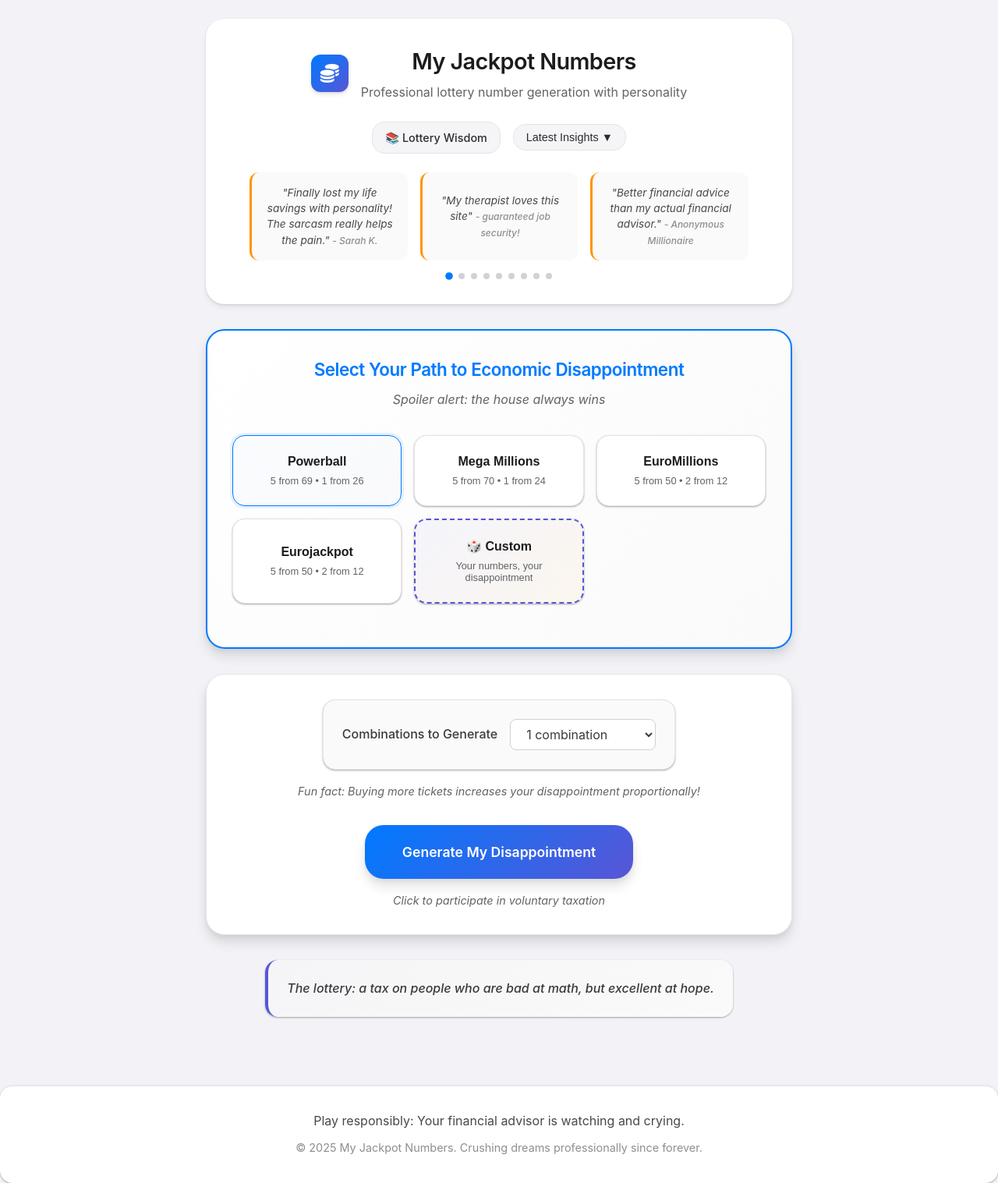
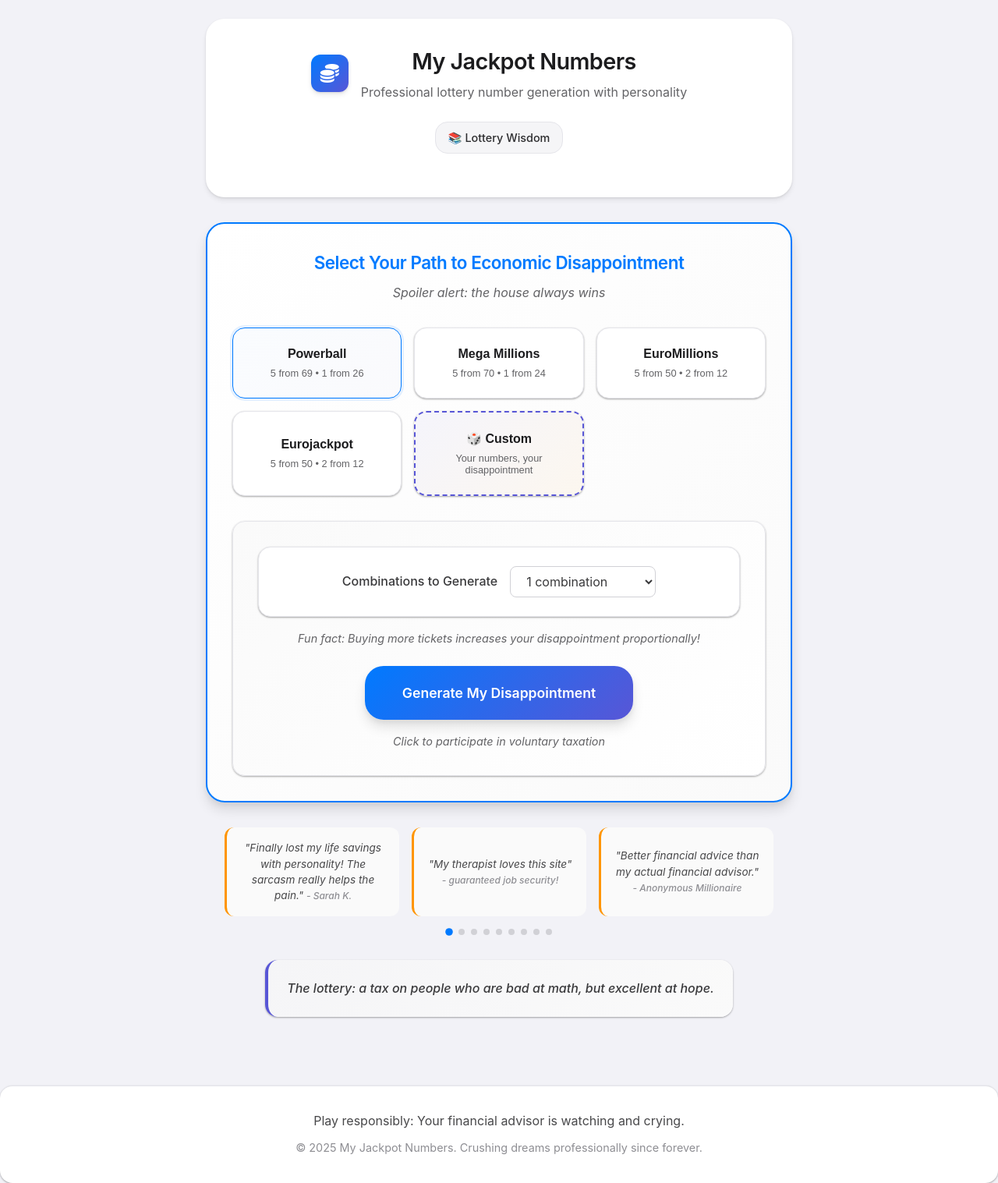
Before and after one commit to budi11111/sarcastic-lottery, a Flask app: page / in a window 1280 px wide. Shown: the whole page at 78% size. Run offline with Flask 3, Linux system fonts and the light colour scheme; some web fonts are replaced.

Commit message:
Major UX improvements: unified generator section moved to top, enhanced Lottery Wisdom navigation with hover dropdown

```diff
--- a/static/css/style.css
+++ b/static/css/style.css
@@ -156,31 +156,32 @@
     box-shadow: var(--shadow-md);
 }
 
-/* Blog Preview Dropdown */
-.blog-preview-toggle {
+/* Blog Navigation with Hover Dropdown */
+.blog-nav-wrapper {
     position: relative;
 }
 
-.blog-preview-btn {
+.lottery-wisdom-link {
     background: var(--gray-100);
     color: var(--gray-800);
-    border: 1px solid var(--gray-200);
+    text-decoration: none;
     padding: var(--spacing-sm) var(--spacing-md);
     border-radius: var(--radius-lg);
     font-size: 0.9rem;
     font-weight: var(--font-weight-medium);
-    cursor: pointer;
     transition: all 0.2s ease;
+    border: 1px solid var(--gray-200);
+    display: inline-block;
 }
 
-.blog-preview-btn:hover {
+.lottery-wisdom-link:hover {
     background: var(--secondary-color);
     color: var(--white);
     transform: translateY(-1px);
     box-shadow: var(--shadow-md);
 }
 
-.blog-preview-dropdown {
+.lottery-wisdom-dropdown {
     position: absolute;
     top: 100%;
     left: 50%;
@@ -192,6 +193,15 @@
     min-width: 300px;
     z-index: 1000;
     margin-top: var(--spacing-sm);
+    opacity: 1;
+    visibility: visible;
+    transition: all 0.3s ease;
+}
+
+.lottery-wisdom-dropdown.hidden {
+    opacity: 0;
+    visibility: hidden;
+    transform: translateX(-50%) translateY(-10px);
 }
 
 .blog-preview-item {
@@ -242,83 +252,8 @@
     text-decoration: underline;
 }
 
-/* FIXED Reviews Carousel */
-.reviews-carousel-container {
-    margin-top: var(--spacing-lg);
-}
-
-.reviews-carousel {
-    overflow: hidden;
-    position: relative;
-    margin-bottom: var(--spacing-md);
-    border-radius: var(--radius-md);
-}
-
-.carousel-track {
-    display: flex;
-    transition: transform 0.5s ease;
-    width: 100%;
-}
-
-.carousel-slide {
-    min-width: 100%;
-    display: flex !important;
-    gap: var(--spacing-md) !important;
-    justify-content: center;
-    align-items: stretch;
-    padding: 0 var(--spacing-md);
-    box-sizing: border-box;
-}
-
-.review-slide {
-    flex: 1;
-    max-width: calc(33.333% - var(--spacing-md));
-    background: var(--gray-50);
-    padding: var(--spacing-md);
-    border-radius: var(--radius-md);
-    border-left: 3px solid var(--warning-color);
-    box-sizing: border-box;
-    display: flex;
-    align-items: center;
-}
-
-.review-slide p {
-    font-size: 0.85rem;
-    font-style: italic;
-    color: var(--gray-600);
-    line-height: 1.5;
-    margin: 0;
-    text-align: center;
-}
-
-.review-slide span {
-    font-size: 0.75rem;
-    color: var(--gray-400);
-    font-weight: var(--font-weight-medium);
-}
-
-.carousel-indicators {
-    display: flex;
-    justify-content: center;
-    gap: var(--spacing-sm);
-}
-
-.indicator {
-    width: 8px;
-    height: 8px;
-    border-radius: var(--radius-full);
-    background: var(--gray-300);
-    cursor: pointer;
-    transition: all 0.3s ease;
-}
-
-.indicator.active {
-    background: var(--primary-color);
-    transform: scale(1.2);
-}
-
-/* Priority Section - Core Functionality */
-.priority-section {
+/* UNIFIED GENERATOR SECTION - New Priority Section */
+.unified-generator {
     background: linear-gradient(135deg, var(--white), var(--gray-50));
     border: 2px solid var(--primary-color);
     border-radius: var(--radius-xl);
@@ -327,23 +262,14 @@
     box-shadow: var(--shadow-lg);
 }
 
-.priority-section h2 {
+.unified-generator h2 {
+    text-align: center;
     color: var(--primary-color) !important;
-    text-shadow: 0 1px 2px rgba(0, 122, 255, 0.1);
-}
-
-/* Enhanced Lottery Selector */
-.lottery-selector {
-    margin-bottom: var(--spacing-xl);
-}
-
-.lottery-selector h2 {
-    text-align: center;
-    color: var(--gray-900);
     margin-bottom: var(--spacing-sm);
     font-weight: var(--font-weight-semibold);
     font-size: 1.4rem;
     letter-spacing: -0.02em;
+    text-shadow: 0 1px 2px rgba(0, 122, 255, 0.1);
 }
 
 .section-subtitle {
@@ -354,11 +280,12 @@
     font-style: italic;
 }
 
+/* Enhanced Lottery Selector */
 .lottery-grid {
     display: grid;
     grid-template-columns: repeat(auto-fit, minmax(160px, 1fr));
     gap: var(--spacing-md);
-    margin-bottom: var(--spacing-lg);
+    margin-bottom: var(--spacing-xl);
 }
 
 .lottery-btn {
@@ -529,32 +456,28 @@
     max-height: 100px;
 }
 
-/* Core Actions Section */
-.core-actions {
-    background: var(--white);
-    border-radius: var(--radius-xl);
+/* INTEGRATED Generator Controls */
+.generator-controls {
+    background: linear-gradient(135deg, var(--gray-50), var(--white));
+    border-radius: var(--radius-lg);
     padding: var(--spacing-xl);
-    margin-bottom: var(--spacing-xl);
-    box-shadow: var(--shadow-lg);
     border: 1px solid var(--gray-200);
+    box-shadow: var(--shadow-sm);
 }
 
-/* Options Section */
-.options-section {
-    margin-bottom: var(--spacing-xl);
-    text-align: center;
-}
-
+/* Options Section - Integrated */
 .option-card {
-    background: var(--gray-50);
+    background: var(--white);
     padding: var(--spacing-lg);
     border-radius: var(--radius-lg);
     box-shadow: var(--shadow-sm);
     border: 1px solid var(--gray-200);
-    display: inline-flex;
+    display: flex;
     align-items: center;
+    justify-content: center;
     gap: var(--spacing-md);
     margin-bottom: var(--spacing-md);
+    flex-wrap: wrap;
 }
 
 .option-card label {
@@ -587,9 +510,11 @@
     font-size: 0.9rem;
     color: var(--gray-500);
     font-style: italic;
+    text-align: center;
+    margin-bottom: var(--spacing-lg);
 }
 
-/* Enhanced Generate Button */
+/* Enhanced Generate Button - Integrated */
 .generate-section {
     text-align: center;
     margin-bottom: 0;
@@ -646,6 +571,81 @@
     font-size: 0.9rem;
     color: var(--gray-500);
     font-style: italic;
+}
+
+/* FIXED Reviews Carousel - MOVED BELOW GENERATOR */
+.reviews-carousel-container {
+    margin: var(--spacing-xl) 0;
+}
+
+.reviews-carousel {
+    overflow: hidden;
+    position: relative;
+    margin-bottom: var(--spacing-md);
+    border-radius: var(--radius-md);
+}
+
+.carousel-track {
+    display: flex;
+    transition: transform 0.5s ease;
+    width: 100%;
+}
+
+.carousel-slide {
+    min-width: 100%;
+    display: flex !important;
+    gap: var(--spacing-md) !important;
+    justify-content: center;
+    align-items: stretch;
+    padding: 0 var(--spacing-md);
+    box-sizing: border-box;
+}
+
+.review-slide {
+    flex: 1;
+    max-width: calc(33.333% - var(--spacing-md));
+    background: var(--gray-50);
+    padding: var(--spacing-md);
+    border-radius: var(--radius-md);
+    border-left: 3px solid var(--warning-color);
+    box-sizing: border-box;
+    display: flex;
+    align-items: center;
+}
+
+.review-slide p {
+    font-size: 0.85rem;
+    font-style: italic;
+    color: var(--gray-600);
+    line-height: 1.5;
+    margin: 0;
+    text-align: center;
+}
+
+.review-slide span {
+    font-size: 0.75rem;
+    color: var(--gray-400);
+    font-weight: var(--font-weight-medium);
+}
+
+.carousel-indicators {
+    display: flex;
+    justify-content: center;
+    gap: var(--spacing-sm);
+}
+
+.indicator {
+    width: 8px;
+    height: 8px;
+    border-radius: var(--radius-full);
+    background: var(--gray-300);
+    cursor: pointer;
+    transition: all 0.3s ease;
+}
+
+.indicator.active {
+    background: var(--primary-color);
+    transform: scale(1.2);
 }
 
 /* Wisdom Section */
@@ -1093,7 +1093,7 @@
         margin-bottom: var(--spacing-sm);
     }
 
-    .blog-preview-dropdown {
+    .lottery-wisdom-dropdown {
         min-width: 250px;
         left: 0;
         transform: none;
@@ -1133,7 +1133,7 @@
         font-size: 1rem;
     }
 
-    .nav-link, .blog-preview-btn {
+    .nav-link, .lottery-wisdom-link {
         font-size: 0.8rem;
         padding: var(--spacing-sm);
     }
@@ -1171,7 +1171,11 @@
         font-size: 1.8rem;
     }
 
-    .core-actions {
+    .unified-generator {
+        padding: var(--spacing-lg);
+    }
+
+    .generator-controls {
         padding: var(--spacing-lg);
     }
 }
--- a/templates/index.html
+++ b/templates/index.html
@@ -25,10 +25,9 @@
 
         <!-- Navigation -->
         <div class="navigation">
-            <a href="/blog" class="nav-link">📚 Lottery Wisdom</a>
-            <div class="blog-preview-toggle">
-                <button id="blogPreviewBtn" class="blog-preview-btn">Latest Insights ▼</button>
-                <div id="blogPreview" class="blog-preview-dropdown hidden">
+            <div class="blog-nav-wrapper">
+                <a href="/blog" class="nav-link lottery-wisdom-link">📚 Lottery Wisdom</a>
+                <div class="lottery-wisdom-dropdown hidden">
                     {% for post in recent_posts[:3] %}
                     <div class="blog-preview-item">
                         <a href="/blog/{{ post.slug }}">{{ post.title }}</a>
@@ -41,25 +40,14 @@
                 </div>
             </div>
         </div>
-
-        <!-- Testimonial Reviews Carousel -->
-        <div class="reviews-carousel-container">
-            <div class="reviews-carousel" id="reviewsCarousel">
-                <div class="carousel-track" id="reviewsTrack">
-                    <!-- Reviews will be inserted by JavaScript -->
-                </div>
-            </div>
-            <div class="carousel-indicators" id="reviewsIndicators">
-                <!-- Indicators will be inserted by JavaScript -->
-            </div>
-        </div>
     </header>
 
-    <!-- CORE FUNCTIONALITY MOVED UP - Lottery Type Selector -->
-    <section class="lottery-selector priority-section">
+    <!-- UNIFIED GENERATOR SECTION - MOVED ABOVE CAROUSEL -->
+    <section class="unified-generator priority-section">
         <h2 id="selectorTitle">Choose Your Wallet-Emptying Adventure</h2>
-        <p class="section-subtitle" id="selectorSubtitle">All paths lead to the same destination: disappointment</p>
+        <p class="section-subtitle" id="selectorSubtitle">Spoiler alert: the house always wins</p>
 
+        <!-- Lottery Type Selector -->
         <div class="lottery-grid">
             <button class="lottery-btn active" data-type="powerball">
                 <div class="lottery-info">
@@ -96,10 +84,9 @@
                 </div>
             </button>
         </div>
-    </section>
 
         <!-- Custom Lottery Configuration (Hidden by default) -->
-    <section id="customConfig" class="custom-config hidden">
+        <div id="customConfig" class="custom-config hidden">
             <div class="custom-form">
                 <h3>Create Your Custom Lottery</h3>
 
@@ -128,12 +115,11 @@
                     </div>
                 </div>
             </div>
-    </section>
+        </div>
 
-    <!-- CORE FUNCTIONALITY MOVED UP - Options and Generate Button -->
-    <section class="core-actions">
+        <!-- INTEGRATED: Combinations & Generate Section -->
+        <div class="generator-controls">
             <!-- Options -->
-        <div class="options-section">
             <div class="option-card">
                 <label for="combinations">Combinations to Generate</label>
                 <select id="combinations">
@@ -147,17 +133,29 @@
                     <option value="100">100 combinations</option>
                 </select>
             </div>
-            <p class="option-hint" id="optionHint">Pro tip: More combinations = more creative ways to lose!</p>
-        </div>
+            <p class="option-hint" id="optionHint">Remember: Each additional combination is another way to not win!</p>
 
             <!-- Generate Button -->
             <div class="generate-section">
                 <button id="generateBtn" class="generate-btn">
                     <span>Generate My Disappointment</span>
                 </button>
-            <p class="generate-hint" id="generateHint">Click to convert hope into statistical reality</p>
+                <p class="generate-hint" id="generateHint">Press to contribute to infrastructure development</p>
+            </div>
         </div>
     </section>
+
+    <!-- Testimonial Reviews Carousel - MOVED BELOW GENERATOR -->
+    <div class="reviews-carousel-container">
+        <div class="reviews-carousel" id="reviewsCarousel">
+            <div class="carousel-track" id="reviewsTrack">
+                <!-- Reviews will be inserted by JavaScript -->
+            </div>
+        </div>
+        <div class="carousel-indicators" id="reviewsIndicators">
+            <!-- Indicators will be inserted by JavaScript -->
+        </div>
+    </div>
 
     <!-- Results -->
     <section id="results" class="results-section hidden">
@@ -185,7 +183,7 @@
         </div>
     </section>
 
-    <!-- Wisdom Section (Moved Down) -->
+    <!-- Wisdom Section -->
     <section class="wisdom-section">
         <div class="wisdom-card">
             <p class="wisdom-text" id="wisdomText">The lottery: a tax on people who are bad at math, but excellent at hope.</p>
@@ -208,27 +206,29 @@
 </footer>
 
 <script>
-// Blog preview dropdown functionality
+// Lottery Wisdom hover dropdown functionality
 document.addEventListener('DOMContentLoaded', function() {
-    const blogBtn = document.getElementById('blogPreviewBtn');
-    const blogPreview = document.getElementById('blogPreview');
+    const blogNavWrapper = document.querySelector('.blog-nav-wrapper');
+    const dropdown = document.querySelector('.lottery-wisdom-dropdown');
 
-    if (blogBtn && blogPreview) {
-        blogBtn.addEventListener('click', function(e) {
-            e.stopPropagation();
-            blogPreview.classList.toggle('hidden');
-            blogBtn.textContent = blogPreview.classList.contains('hidden') ?
-                'Latest Insights ▼' : 'Latest Insights ▲';
+    if (blogNavWrapper && dropdown) {
+        // Show dropdown on hover
+        blogNavWrapper.addEventListener('mouseenter', function() {
+            dropdown.classList.remove('hidden');
         });
 
-        // Close dropdown when clicking outside
-        document.addEventListener('click', function() {
-            blogPreview.classList.add('hidden');
-            blogBtn.textContent = 'Latest Insights ▼';
+        // Hide dropdown when mouse leaves
+        blogNavWrapper.addEventListener('mouseleave', function() {
+            dropdown.classList.add('hidden');
         });
 
-        blogPreview.addEventListener('click', function(e) {
-            e.stopPropagation();
+        // Keep dropdown visible when hovering over it
+        dropdown.addEventListener('mouseenter', function() {
+            dropdown.classList.remove('hidden');
+        });
+
+        dropdown.addEventListener('mouseleave', function() {
+            dropdown.classList.add('hidden');
         });
     }
 });
```
Lines whose indentation alone changed are shown as unchanged.
